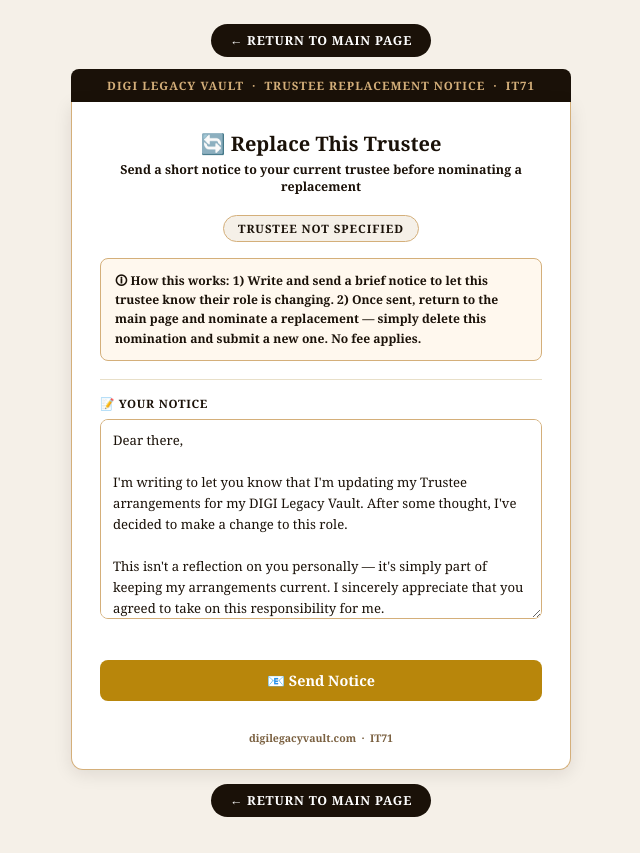
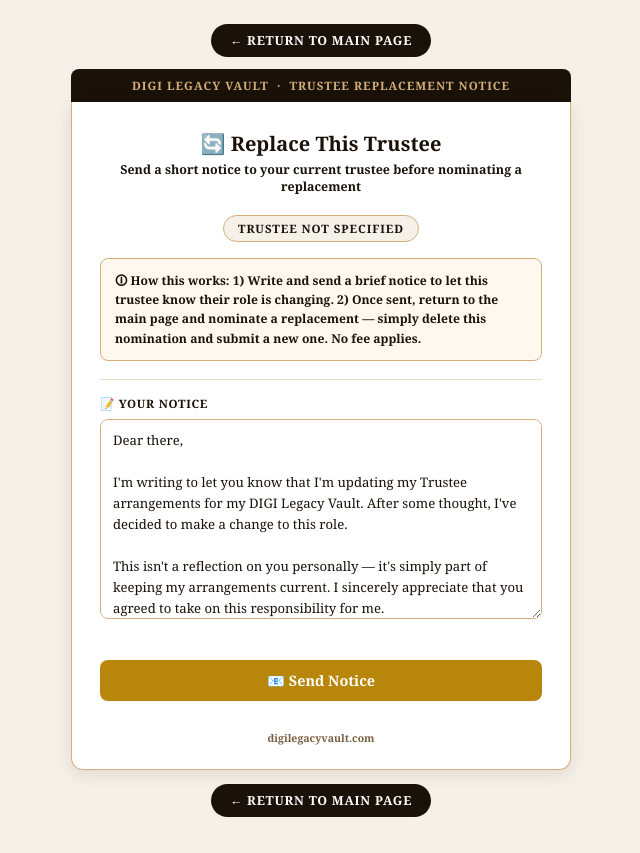
Before and after one commit to digilegacyvault-dlv/dlv-trustee-change, a plain HTML site: page index.html in a window 1280 px wide. Shown: the whole page, without its empty margins (319-959 px from the left). Drawn offline with Linux system fonts and the light colour scheme.

Commit message:
Update index.html

```diff
--- a/index.html
+++ b/index.html
@@ -2,6 +2,16 @@
 <!--
 ============================================================
  DIGI Legacy Vault — dlv-trustee-change (GitHub Pages version)
+ IT75 | July 22, 2026
+ BASE: IT71 verbatim, plus the following.
+ CHANGE: removed the visible "· IT[n]" version tag from the topbar
+ and footer — it had no meaning to a subscriber viewing this page,
+ and isn't needed for Claude to verify version either (confirmed
+ directly via the extension regardless of what's on-screen).
+ Internal IT tracking continues in this header comment only, which
+ subscribers never see. Same change applied to dlv-voice-recorder
+ (IT75) in the same session.
+============================================================
  IT71 | July 20, 2026
  BASE: IT70 verbatim, plus the following.
  CHANGE: "Return to Nominate a Replacement" button was calling the
@@ -221,7 +231,7 @@
 </head>
 <body>
 <button id="return-btn" onclick="returnToMain()">&#8592; Return to Main Page</button>
-<div id="tc-topbar">DIGI LEGACY VAULT &nbsp;&middot;&nbsp; TRUSTEE REPLACEMENT NOTICE &nbsp;&middot;&nbsp; IT71</div>
+<div id="tc-topbar">DIGI LEGACY VAULT &nbsp;&middot;&nbsp; TRUSTEE REPLACEMENT NOTICE</div>
 <div id="tc-card">
   <h1>&#128260; Replace This Trustee</h1>
   <p id="tc-subtitle">Send a short notice to your current trustee before nominating a replacement</p>
@@ -236,7 +246,7 @@
   </div>
   <button class="tc-btn" id="send-btn" onclick="sendNotice()">&#128231; Send Notice</button>
   <button class="tc-btn" id="continue-btn" onclick="returnToNominate()">&#8594; Return to Nominate a Replacement</button>
-  <div id="tc-footer">digilegacyvault.com &nbsp;&middot;&nbsp; IT71</div>
+  <div id="tc-footer">digilegacyvault.com</div>
 </div>
 <button id="return-btn" style="margin-top:14px;" onclick="returnToMain()">&#8592; Return to Main Page</button>
 <script>
```
